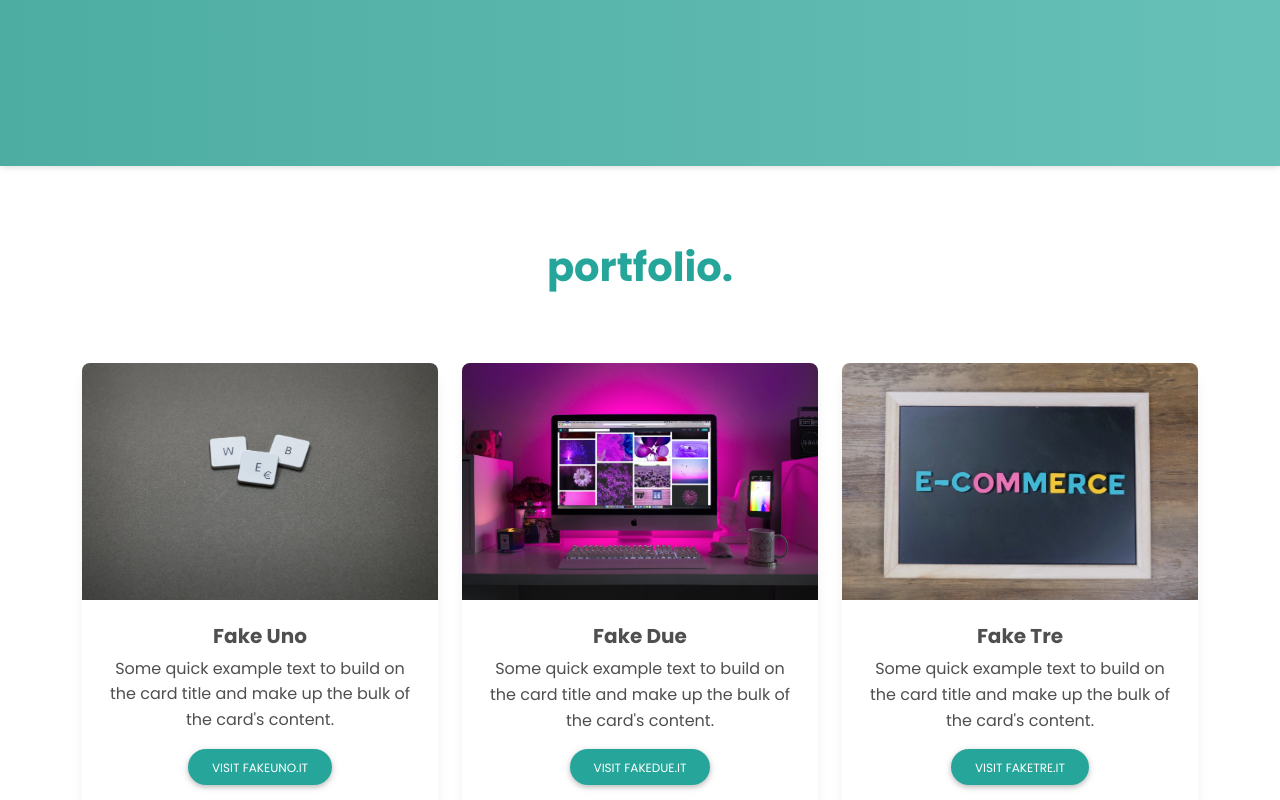
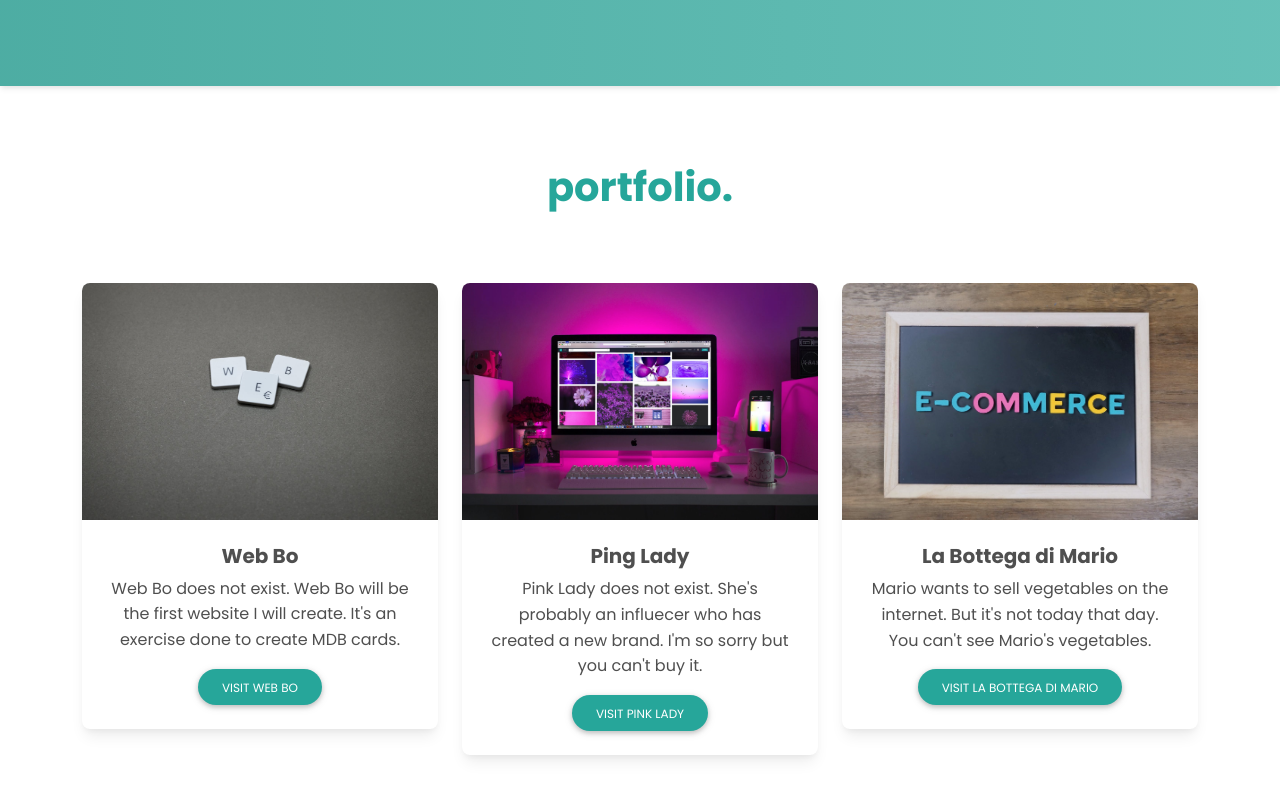
Before and after one commit to fcarboni7/project_portfolio, a plain HTML site: page index.html in a window 1280 px wide. Shown: the part 2000-2800 px from the top of the page. Drawn offline with nearby package versions, Linux system fonts and the light colour scheme; no server answers.

Commit message:
Aggiornamento scrollbar - riduzione H introimage

```diff
--- a/css/style.css
+++ b/css/style.css
@@ -4,17 +4,39 @@
 /*Style navbar*/
 .navbar  {
   background-color: rgba(30, 30, 30, 0.95);
-  border-bottom: 2px solid #26A69A;
   }
 
 .nav-link:hover {
   color: #26A69A!important;
 }
 
+/*Style Scrollbar*/
+
+/* width */
+::-webkit-scrollbar {
+  width: 5px;
+}
+
+/* Track */
+::-webkit-scrollbar-track {
+  background: rgba(30, 30, 30, 0.95);
+}
+
+/* Handle */
+::-webkit-scrollbar-thumb {
+  background: #888;
+  border-radius: 5px;
+}
+
+/* Handle on hover */
+::-webkit-scrollbar-thumb:hover {
+  background: #26A69A;
+}
+
 /*Style intro*/
 #intro {
   background-image: url('../img/intro.jpg');
-  height: 880px;
+  height: 800px;
 }
 
 .text-highlighted {
--- a/index.html
+++ b/index.html
@@ -282,11 +282,10 @@
       <img src='img/fake-uno.jpg' class="img-fluid" />
      </div>
      <div class="card-body">
-      <h5 class="card-title"><strong>Fake Uno</strong></h5>
+      <h5 class="card-title"><strong>Web Bo</strong></h5>
        <p class="card-text">
-        Some quick example text to build on the card title and make up the bulk of the
-        card's content.</p>
-        <a type="button" class="btn btn-primary btn-rounded btn-card" href="https://www.fakedue.it">Visit fakeuno.it</a>
+        Web Bo does not exist. Web Bo will be the first website I will create. It's an exercise done to create MDB cards.</p>
+        <a type="button" class="btn btn-primary btn-rounded btn-card" href="*">Visit Web Bo</a>
       </div>
      </div>
    </div>
@@ -297,11 +296,10 @@
         <img src='img/fake-due.jpg' class="img-fluid" />
        </div>
        <div class="card-body">
-        <h5 class="card-title"><strong>Fake Due</strong></h5>
+        <h5 class="card-title"><strong>Ping Lady</strong></h5>
          <p class="card-text">
-          Some quick example text to build on the card title and make up the bulk of the
-          card's content.</p>
-          <a type="button" class="btn btn-primary btn-rounded btn-card" href="https://www.fakedue.it">Visit fakedue.it</a>
+          Pink Lady does not exist. She's probably an influecer who has created a new brand. I'm so sorry but you can't buy it.</p>
+          <a type="button" class="btn btn-primary btn-rounded btn-card" href="*">Visit Pink Lady</a>
         </div>
        </div>
      </div>
@@ -312,11 +310,11 @@
         <img src='img/fake-tre.jpeg' class="img-fluid" />
        </div>
        <div class="card-body">
-        <h5 class="card-title"><strong>Fake Tre</strong></h5>
+        <h5 class="card-title"><strong>La Bottega di Mario</strong></h5>
          <p class="card-text">
-          Some quick example text to build on the card title and make up the bulk of the
-          card's content.</p>
-          <a type="button" class="btn btn-primary btn-rounded btn-card" href="https://www.faketre.it">Visit faketre.it</a>
+          Mario wants to sell vegetables on the internet.
+          But it's not today that day. You can't see Mario's vegetables.</p>
+          <a type="button" class="btn btn-primary btn-rounded btn-card" href="*">Visit La Bottega di Mario</a>
         </div>
        </div>
      </div>
@@ -325,6 +323,7 @@
  </div>
 </section>
 <!-- END PORTFOLIO-->
+
 <!-- START CONTACT-->
 <section class="text-center" id="contact">
   <div class="bg-image shadow-3 mt-3"
@@ -394,9 +393,6 @@
 </footer>
 <!-- Footer -->
 
-
-
-
     <!--MBD-->
     <script type="text/javascript" src="js/mdb.min.js"></script>
     <!-- Custom scripts -->
```
